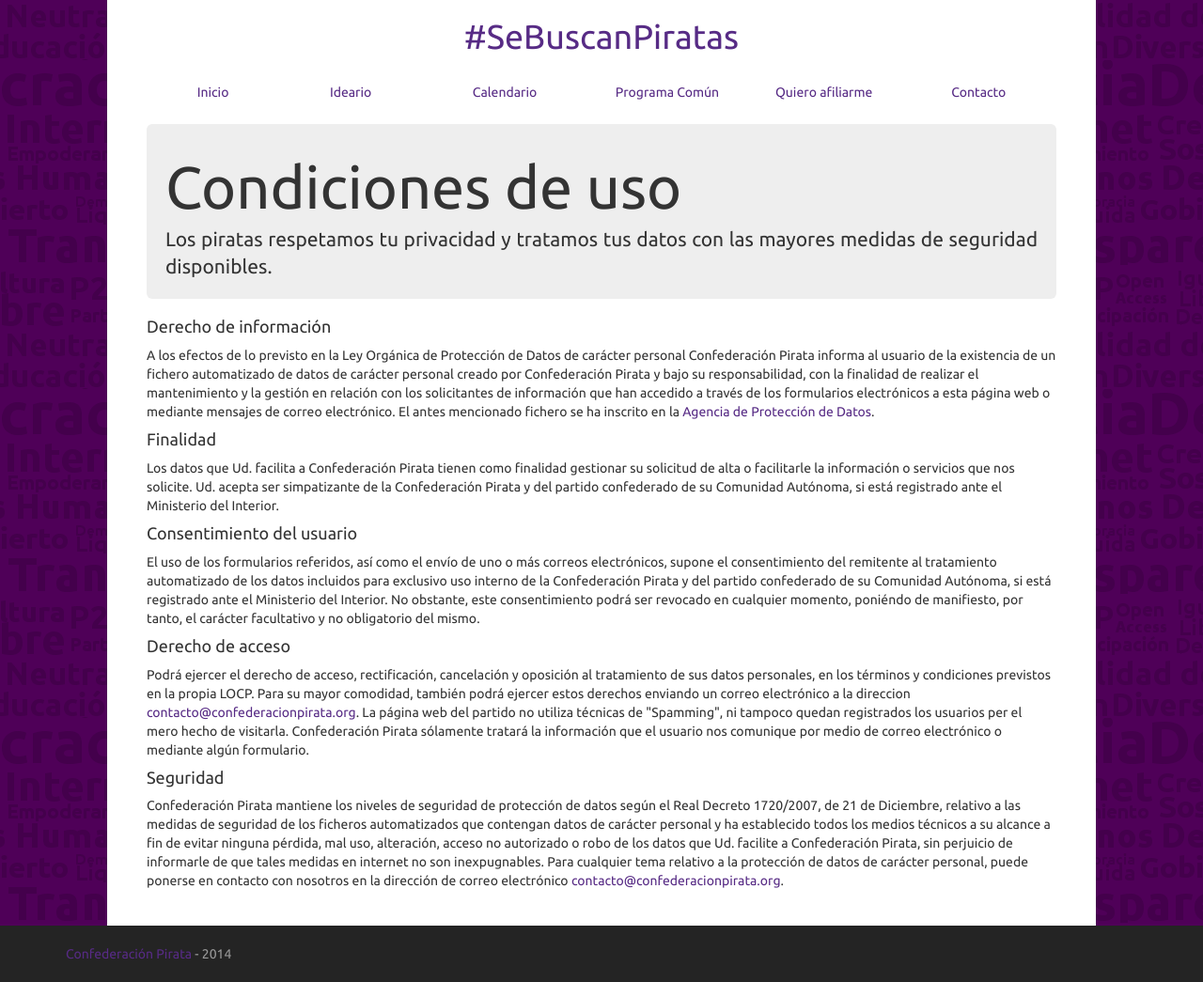
After one commit to confederacion-pirata/bandera, a Django app: template meme/templates/tos.html in a window 1280 px wide. The commit adds this page. Shown: the part 201-1246 px from the top of the page at 94% size. Run offline with Django 3.2, Linux system fonts and the light colour scheme; the template is opened without the code that fills it, so the values that code supplies are empty; parts of the project's set-up code (start-up, migrations or seed data) failed here and were passed over; some libraries are stand-ins or nearby versions.

Commit message:
Working like a beast.

```diff
--- a/meme/forms.py
+++ b/meme/forms.py
@@ -65,8 +65,8 @@ class SupporterForm(forms.Form):
 		error_messages=default_errors,
 	)
 	ok_tos = forms.BooleanField(
-		label = 'Acepto la <a href="/privacy">política de privacidad</a>, mi alta como simpatizante registrado de la Confederación Pirata y que mis datos sean transferidos al partido pirata de mi zona, si lo hay, para ser simpatizante de éste también (<a href="/tos">condiciones</a>).',
-		help_text = 'Para ejercer tus derechos LOPD contáctanos en <a href="http://confederacionpirata.org/contacto/">contacto@confederacionpirata.org</a>.',
+		label = 'Acepto la <a href="/tos">política de privacidad</a>, mi alta como simpatizante registrado de la Confederación Pirata y que mis datos sean transferidos al partido pirata de mi zona, si lo hay, para ser simpatizante de éste también (<a href="/tos">condiciones</a>).',
+		help_text = 'Para ejercer tus derechos reconocidos en la Ley Orgánica de Protección de Datos contáctanos en <a href="http://confederacionpirata.org/contacto/">contacto@confederacionpirata.org</a>.',
 		required = True,
 		error_messages=default_errors,
 	)
--- a/meme/renderers.py
+++ b/meme/renderers.py
@@ -3,10 +3,14 @@ from django_medusa.renderers import StaticSiteRenderer
 class HomeRenderer(StaticSiteRenderer):
 	def get_paths(self):
 		return frozenset([
+			"/",
 			"/manifesto",
-			"/privacy",
 			"/thanks",
 			"/tos",
+			"/ideas",
+			"/calendar",
+			"/ceep",
+			"/join-us",
 		])
 
 renderers = [HomeRenderer, ]
--- a/meme/templates/ceep.html
+++ b/meme/templates/ceep.html
@@ -6,7 +6,7 @@
 {% endblock %}
 {% block hero %}
 <h1>Programa Común Europeo</h1>
-<p>Este es el programa electoral compartido con los <a href="">partidos pirata de Europa</a>, consensuado entre todas sus respectivas asambleas.</p>
+<p>Este es el programa electoral compartido con los <a href="http://ppeu.net/wiki/doku.php?id=start">partidos pirata de Europa</a>, consensuado entre todas sus respectivas asambleas.</p>
 {% endblock %}
 {% block content %}
 <div class="alert alert-warning"><strong>Nota:</strong> este documento no es el programa completo de nuestra candidatura. Nuestro programa estatal definitivo será elaborado de forma abierta, con vuestras propuestas, durante los próximos meses.</div>
--- a/meme/templates/mm.html
+++ b/meme/templates/mm.html
@@ -1,5 +1,5 @@
 <ul id="mm" class="nav nav-pills nav-justified">
-	<li><a href="http://piratas2014.eu/"><span class="glyphicon glyphicon-home"></span></a></li>
+	<li><a href="http://piratas2014.eu/">Inicio</a></li>
 	<li><a href="/ideas">Ideario</a></li>
 	<li><a href="/calendar">Calendario</a></li>
 	<li><a href="/ceep">Programa Común</a></li>
--- /dev/null
+++ b/meme/templates/tos.html
@@ -0,0 +1,22 @@
+{% extends 'layout.html' %}
+
+{% block title %}Condiciones de uso | #SeBuscanPiratas - Primarias abiertas Elecciones Europeas 2014 | Confederación Pirata{% endblock %}
+{% block menu %}
+{% include 'mm.html' %}
+{% endblock %}
+{% block hero %}
+<h1>Condiciones de uso</h1>
+<p>Los piratas respetamos tu privacidad y tratamos tus datos con las mayores medidas de seguridad disponibles.</p>
+{% endblock %}
+{% block content %}
+<h4>Derecho de información</h4>
+<p>A los efectos de lo previsto en la Ley Orgánica de Protección de Datos de carácter personal Confederación Pirata informa al usuario de la existencia de un fichero automatizado de datos de carácter personal creado por Confederación Pirata y bajo su responsabilidad, con la finalidad de realizar el mantenimiento y la gestión en relación con los solicitantes de información que han accedido a través de los formularios electrónicos a esta página web o mediante mensajes de correo electrónico. El antes mencionado fichero se ha inscrito en la <a href="http://www.agpd.es/">Agencia de Protección de Datos</a>.</p>
+<h4>Finalidad</h4>
+ <p>Los datos que Ud. facilita a Confederación Pirata tienen como finalidad gestionar su solicitud de alta o facilitarle la información o servicios que nos solicite. Ud. acepta ser simpatizante de la Confederación Pirata y del partido confederado de su Comunidad Autónoma, si está registrado ante el Ministerio del Interior.</p>
+ <h4>Consentimiento del usuario</h4>
+ <p>El uso de los formularios referidos, así como el envío de uno o más correos electrónicos, supone el consentimiento del remitente al tratamiento automatizado de los datos incluidos para exclusivo uso interno de la Confederación Pirata y del partido confederado de su Comunidad Autónoma, si está registrado ante el Ministerio del Interior. No obstante, este consentimiento podrá ser revocado en cualquier momento, poniéndo de manifiesto, por tanto, el carácter facultativo y no obligatorio del mismo.</p>
+ <h4>Derecho de acceso</h4>
+ <p>Podrá ejercer el derecho de acceso, rectificación, cancelación y oposición al tratamiento de sus datos personales, en los términos y condiciones previstos en la propia LOCP. Para su mayor comodidad, también podrá ejercer estos derechos enviando un correo electrónico a la direccion <a href="mailto:contacto@confederacionpirata.org">contacto@confederacionpirata.org</a>. La página web del partido no utiliza técnicas de "Spamming", ni tampoco quedan registrados los usuarios per el mero hecho de visitarla. Confederación Pirata sólamente tratará la información que el usuario nos comunique por medio de correo electrónico o mediante algún formulario.</p>
+<h4>Seguridad</h4>
+<p>Confederación Pirata mantiene los niveles de seguridad de protección de datos según el Real Decreto 1720/2007, de 21 de Diciembre, relativo a las medidas de seguridad de los ficheros automatizados que contengan datos de carácter personal y ha establecido todos los medios técnicos a su alcance a fin de evitar ninguna pérdida, mal uso, alteración, acceso no autorizado o robo de los datos que Ud. facilite a Confederación Pirata, sin perjuicio de informarle de que tales medidas en internet no son inexpugnables. Para cualquier tema relativo a la protección de datos de carácter personal, puede ponerse en contacto con nosotros en la dirección de correo electrónico <a href="mailto:contacto@confederacionpirata.org">contacto@confederacionpirata.org</a>.</p>
+{% endblock %}
--- a/meme/urls.py
+++ b/meme/urls.py
@@ -10,7 +10,6 @@ urlpatterns = patterns('',
 	url(r'^thanks$', views.thanks, name='thanks'),
 	url(r'^calendar$', views.calendar, name='calendar'),
 	url(r'^manifesto$', views.manifesto, name='manifesto'),
-	url(r'^privacy$', views.privacy, name='privacy'),
 	url(r'^tos$', views.tos, name='tos'),
 	url(r'^ideas$', views.ideas, name='ideas'),
 	url(r'^join-us$', views.join_us, name='join_us'),
```
Also changed, not shown: meme/templates/ideas.html (+9 -9 lines), meme/templates/manifesto.html (added, +22 -0 lines), meme/views.py (+2 -5 lines).
